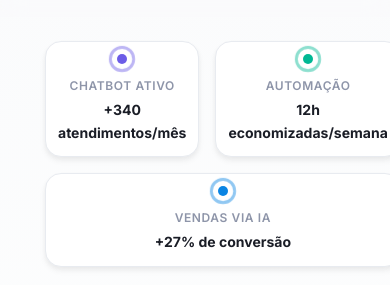
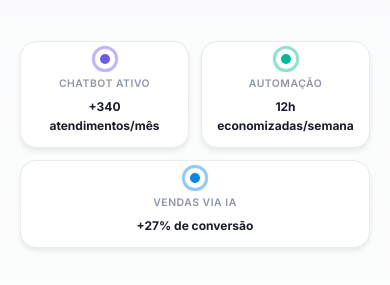
Before and after one commit to ttrevisan08/aspirantis, a plain HTML site: page index.html in a window 390 px wide. Shown: the part 55-340 px from the top of the page. Drawn offline with Linux system fonts and the light colour scheme.

Commit message:
Corrige caixinhas da hero encostando na borda direita
- Adiciona min-width:0 e overflow:hidden nos cards do grid
- Adiciona word-break:break-word no texto forte dos cards
- Remove max-width fixo no 480px, usa 100% do container
- Reduz fontes e gap dos cards no mobile pequeno

Co-Authored-By: Claude Opus 4.5 <noreply@anthropic.com>

```diff
--- a/styles.css
+++ b/styles.css
@@ -524,6 +524,8 @@ h1, h2, h3, h4, h5, h6 {
   padding: var(--space-6);
   box-shadow: var(--shadow-md);
   transition: transform var(--transition-base), box-shadow var(--transition-base);
+  min-width: 0;
+  overflow: hidden;
 }
 
 .hero__illustration-card:hover {
@@ -663,6 +665,11 @@ h1, h2, h3, h4, h5, h6 {
     box-sizing: border-box;
   }
 
+  .hero__illustration-card strong {
+    font-size: var(--font-size-base);
+    word-break: break-word;
+  }
+
   .hero__illustration-ring,
   .hero__illustration-ring--2 {
     display: none;
@@ -706,7 +713,12 @@ h1, h2, h3, h4, h5, h6 {
   }
 
   .hero__illustration {
-    max-width: 300px;
+    max-width: 100%;
+    padding: 0;
+  }
+
+  .hero__illustration-grid {
+    gap: var(--space-3);
   }
 
   .hero__illustration-card {
@@ -715,11 +727,12 @@ h1, h2, h3, h4, h5, h6 {
   }
 
   .hero__illustration-card span {
-    font-size: var(--font-size-xs);
+    font-size: 0.65rem;
   }
 
   .hero__illustration-card strong {
-    font-size: var(--font-size-sm);
+    font-size: var(--font-size-xs);
+    word-break: break-word;
   }
 
   .pulse-dot {
```
